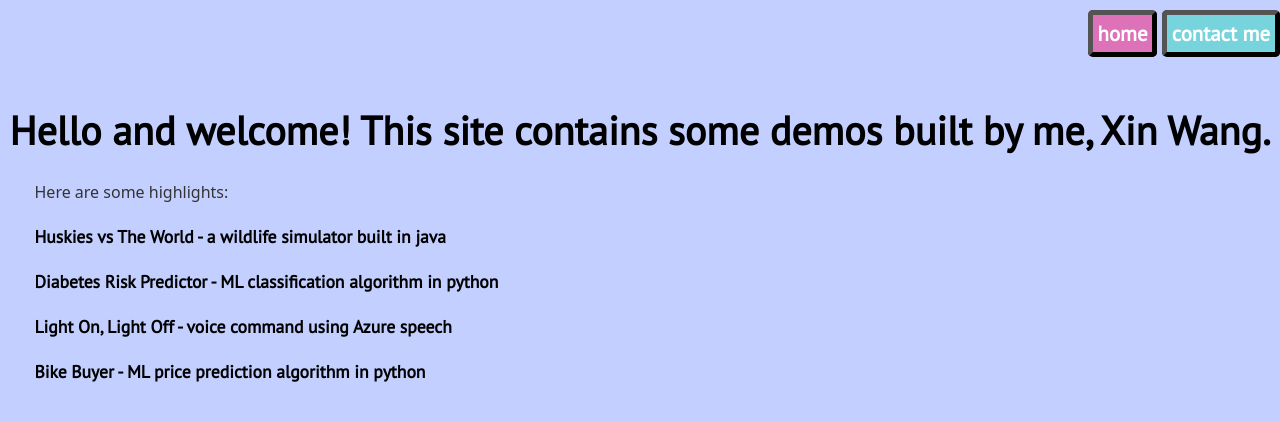
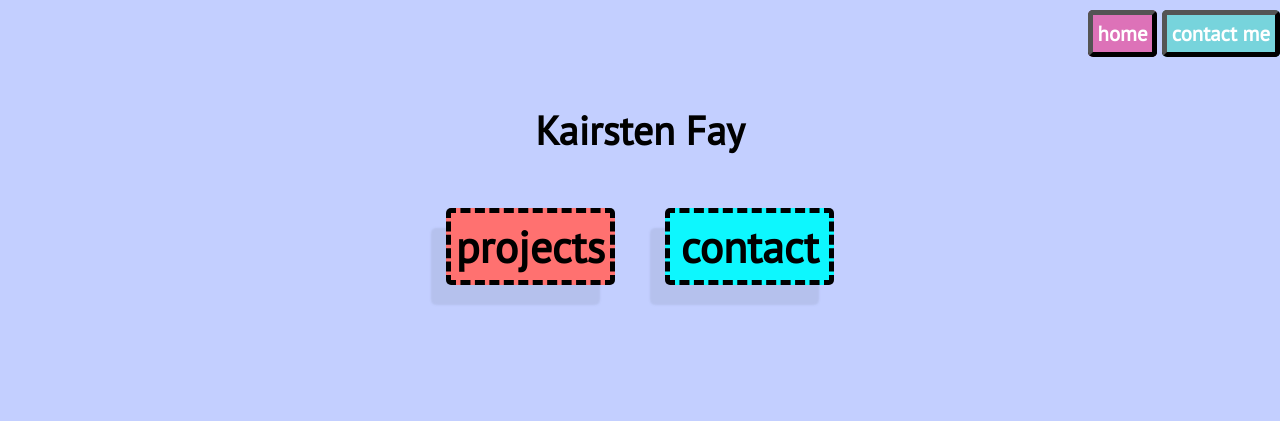
Before and after one commit to wang-xo/wang-xo.github.io, a Jekyll site: the page built from index.html, in a window 1280 px wide. Shown: the top 421 px of the page. Built offline with Jekyll 4.4.1, drawn with Linux system fonts in a browser that asks for light colours.

Commit message:
Respec home page to two buttons

```diff
--- a/index.html
+++ b/index.html
@@ -1,12 +1,12 @@
 ---
 layout: default
-title: AI Demos
+title: Xin Wang's portfolio
 ---
-<div class="blurb">
-	<h1>Hello and welcome! This site contains some demos built by me, Xin Wang.</h1>
-	<p>Here are some highlights:</p>
-	<p><a href="https://github.com/wang-xo/java-exercises/">Huskies vs The World - a wildlife simulator built in java </a></p>
-	<p><a href="https://github.com/wang-xo/Diabetes-Predictor-Excel-Azure-ML">Diabetes Risk Predictor - ML classification algorithm in python</a></p>
-	<p><a href="https://github.com/wang-xo/Voice-Control-for-Light">Light On, Light Off - voice command using Azure speech</a></p>
-	<p><a href="https://github.com/wang-xo/Bike-Buyer-Classification-Model">Bike Buyer - ML price prediction algorithm in python</a></p>
-</div><!-- /.blurb -->
+<h1>Kairsten Fay</h1>
+<nav id="home">
+
+    <h2><a href="/projects">projects</a></h2>
+
+    <h2><a href="/contact">contact</a></h2>
+
+</nav>
```
